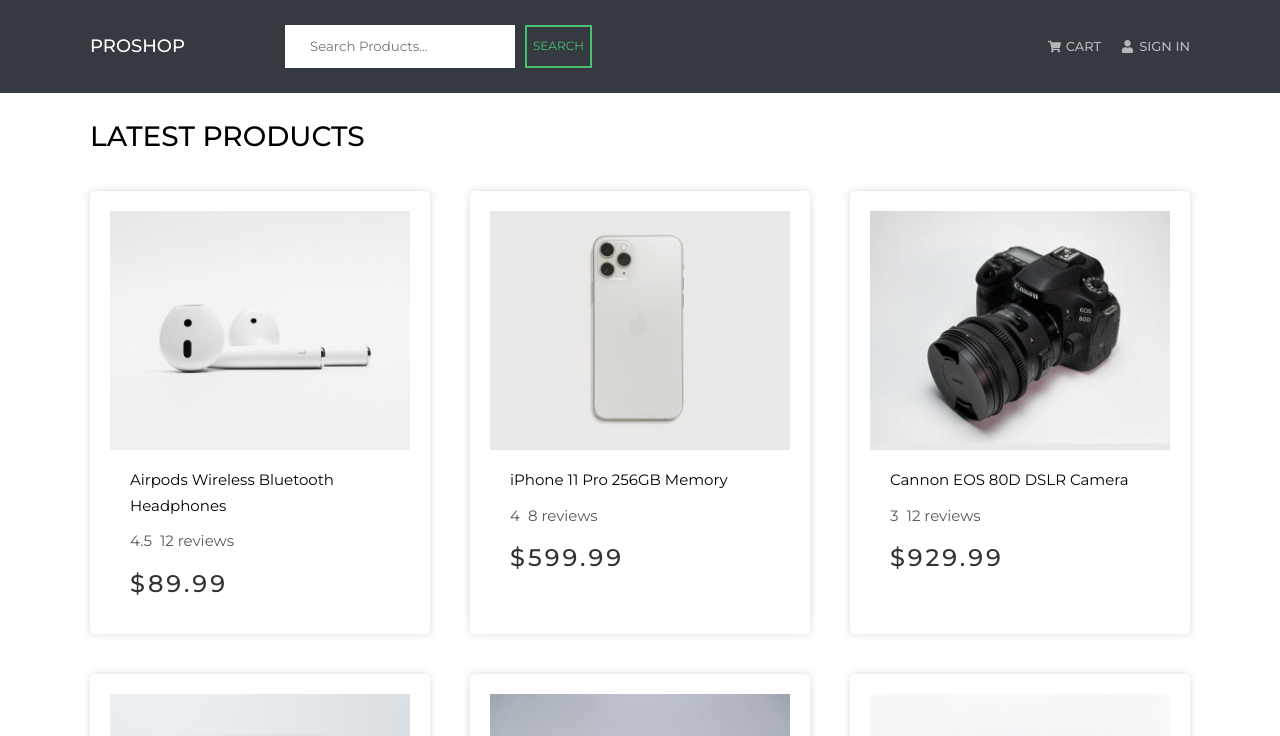
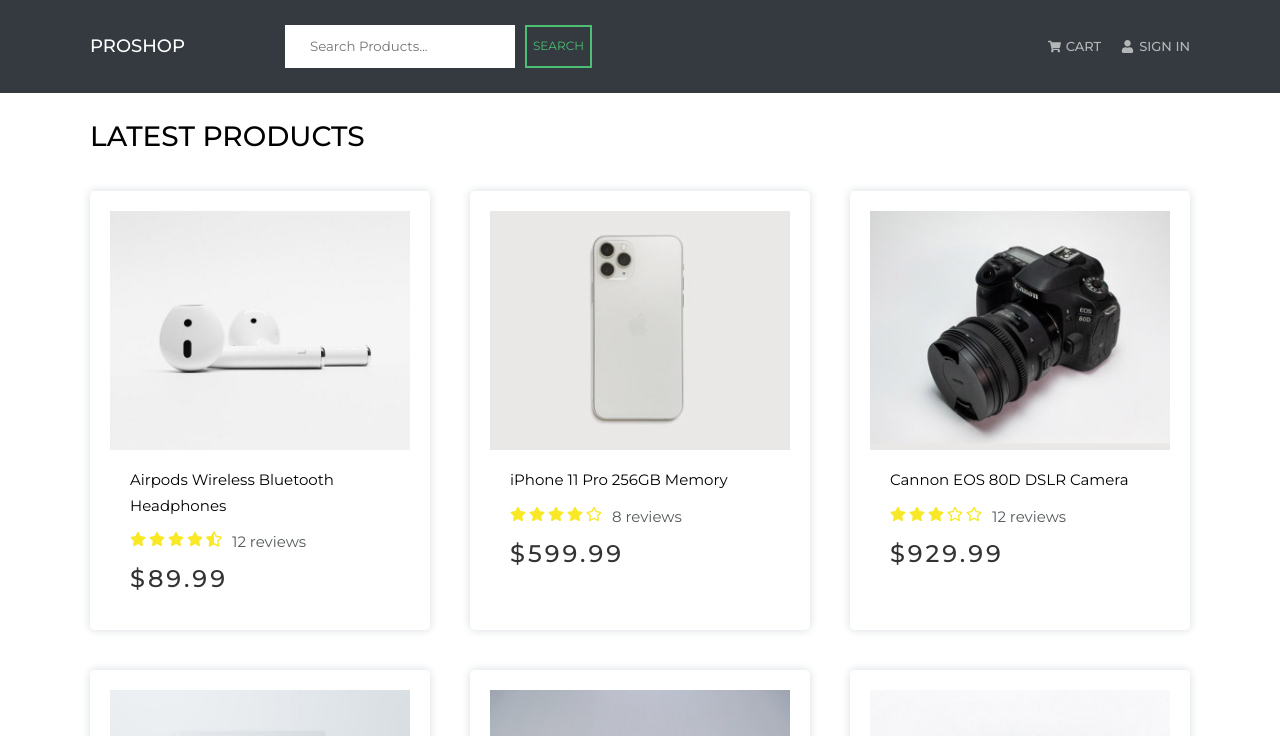
Before and after one commit to oluwakemi-dada/proshop-ecommerce, a React (Create React App) app in the folder frontend/: page / in a window 1280 px wide. Shown: the top 736 px of the page. Built offline with nearby package versions, Linux system fonts and the light colour scheme.

Commit message:
Rating component

```diff
--- a/frontend/src/components/Product.tsx
+++ b/frontend/src/components/Product.tsx
@@ -1,5 +1,6 @@
 import { FC } from 'react';
 import styles from '../styles/Product.module.scss';
+import Rating from './Rating';
 import { ProductTypes } from '../../types';
 
 const Product: FC<{ product: ProductTypes }> = ({ product }) => {
@@ -12,13 +13,14 @@
         <a href={`/product/${product._id}`}>
           <div className={styles.productName}>{product.name}</div>
         </a>
-        <div className={styles.ratingReview}>
-          <div>{product.rating}</div>
-          <div className={styles.reviewCount}>
-            {product.numReviews}
-            {product.numReviews === 1 ? ' review' : ' reviews'}
-          </div>
-        </div>
+
+        <Rating
+          value={product.rating}
+          text={`${product.numReviews} ${
+            product.numReviews === 1 ? ' review' : ' reviews'
+          }`}
+        />
+
         <div className={styles.price}>${product.price}</div>
       </div>
     </div>
--- /dev/null
+++ b/frontend/src/components/Rating.tsx
@@ -0,0 +1,58 @@
+import { FC } from 'react';
+import { FaStar, FaRegStar, FaStarHalfAlt } from 'react-icons/fa';
+import styles from '../styles/Product.module.scss';
+
+const Rating: FC<{ value: number; text: string }> = ({ value, text }) => {
+  return (
+    <div className={styles.rating}>
+      <span className={styles.star}>
+        {value >= 1 ? (
+          <FaStar />
+        ) : value >= 0.5 ? (
+          <FaStarHalfAlt />
+        ) : (
+          <FaRegStar />
+        )}
+      </span>
+      <span className={styles.star}>
+        {value >= 2 ? (
+          <FaStar />
+        ) : value >= 1.5 ? (
+          <FaStarHalfAlt />
+        ) : (
+          <FaRegStar />
+        )}
+      </span>
+      <span className={styles.star}>
+        {value >= 3 ? (
+          <FaStar />
+        ) : value >= 2.5 ? (
+          <FaStarHalfAlt />
+        ) : (
+          <FaRegStar />
+        )}
+      </span>
+      <span className={styles.star}>
+        {value >= 4 ? (
+          <FaStar />
+        ) : value >= 3.5 ? (
+          <FaStarHalfAlt />
+        ) : (
+          <FaRegStar />
+        )}
+      </span>
+      <span className={styles.star}>
+        {value >= 5 ? (
+          <FaStar />
+        ) : value >= 4.5 ? (
+          <FaStarHalfAlt />
+        ) : (
+          <FaRegStar />
+        )}
+      </span>
+      <span className={styles.ratingText}>{text && text}</span>
+    </div>
+  );
+};
+
+export default Rating;
--- a/frontend/src/styles/Product.module.scss
+++ b/frontend/src/styles/Product.module.scss
@@ -16,20 +16,24 @@
   }
 }
 
-.ratingReview {
-  display: flex;
-  flex-direction: row;
-  align-items: center;
-  margin: 1rem 0;
-}
-
-.reviewCount {
-  margin-left: 0.8rem;
-}
-
 .price {
   font-weight: 500;
   font-size: 2.4rem;
   color: #333;
   letter-spacing: 0.3rem;
 }
+
+// RATING
+.rating {
+  margin: 1rem 0 0.4rem 0;
+}
+
+.star {
+  color: #f8e825;
+  margin-right: 0.3rem;
+  font-size: 1.6rem;
+}
+
+.ratingText {
+  margin-left: .7rem;
+}
```
Also changed, not shown: 1 other file (tests, documents, lock files or other folders).
